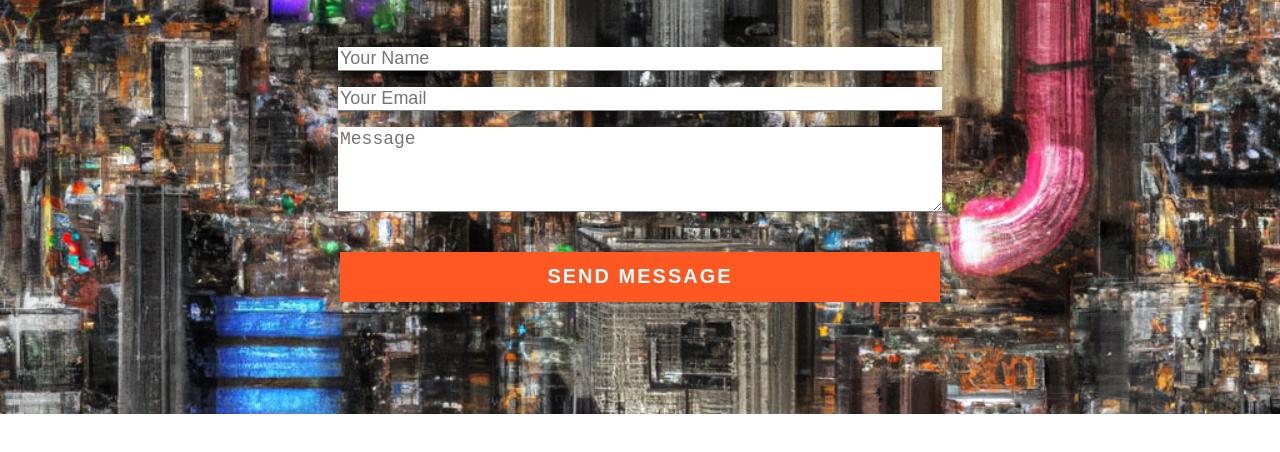
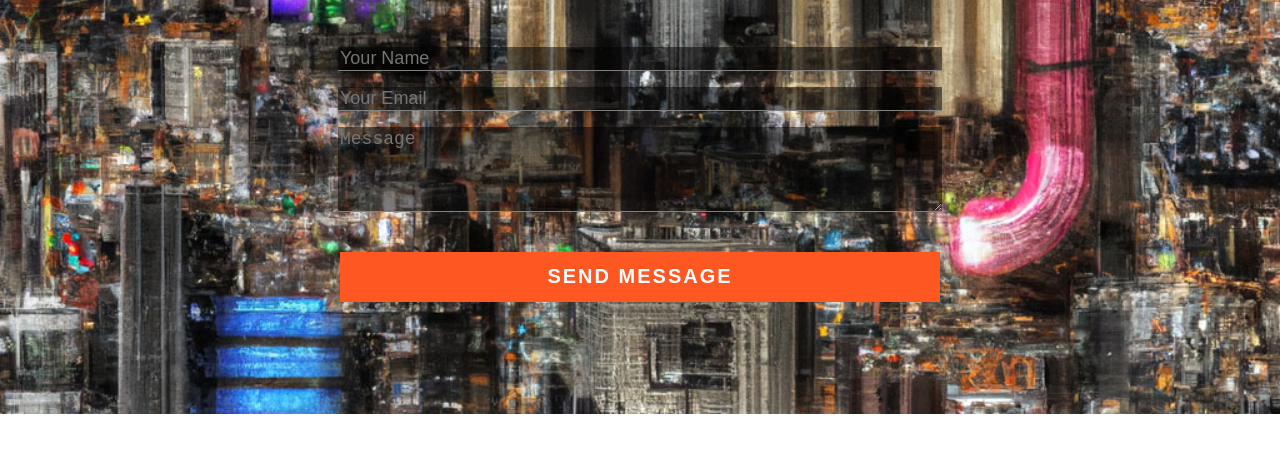
Before and after one commit to Georgeydollah/infosite, a plain HTML site: page index.html in a window 1280 px wide. Shown: the part 152-604 px from the top of the page. Drawn offline with Linux system fonts and the light colour scheme; files whose address does not match are found by name.

Commit message:
Update style.css

```diff
--- a/style.css
+++ b/style.css
@@ -27,7 +27,7 @@ form{
 }
 .form-control{
   width: 600px;
-  background: #ffffff;
+  background: rgba(0, 0, 0, 0.5);
   border: none;
   outline: none;
   border-bottom: 1px solid gray;
```
